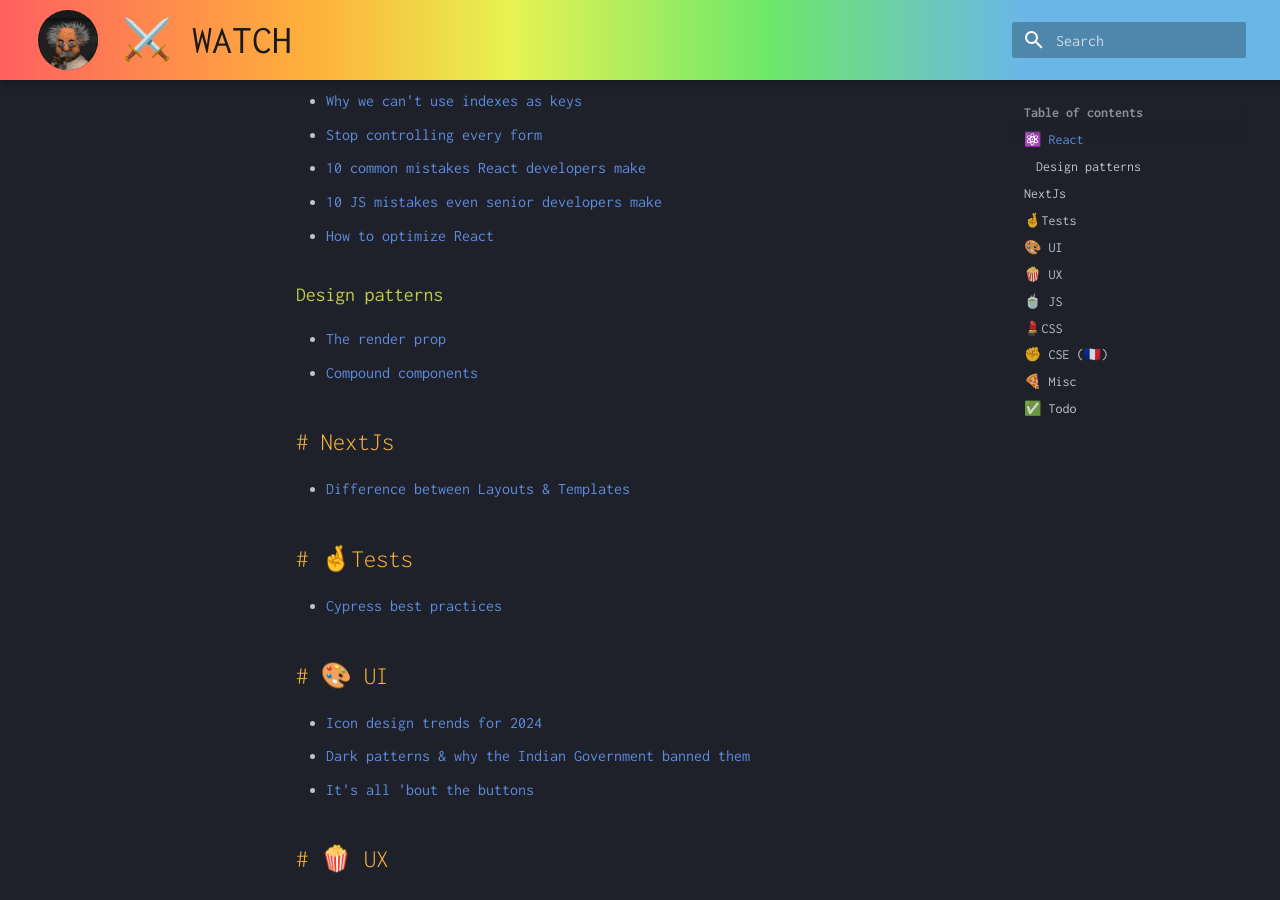
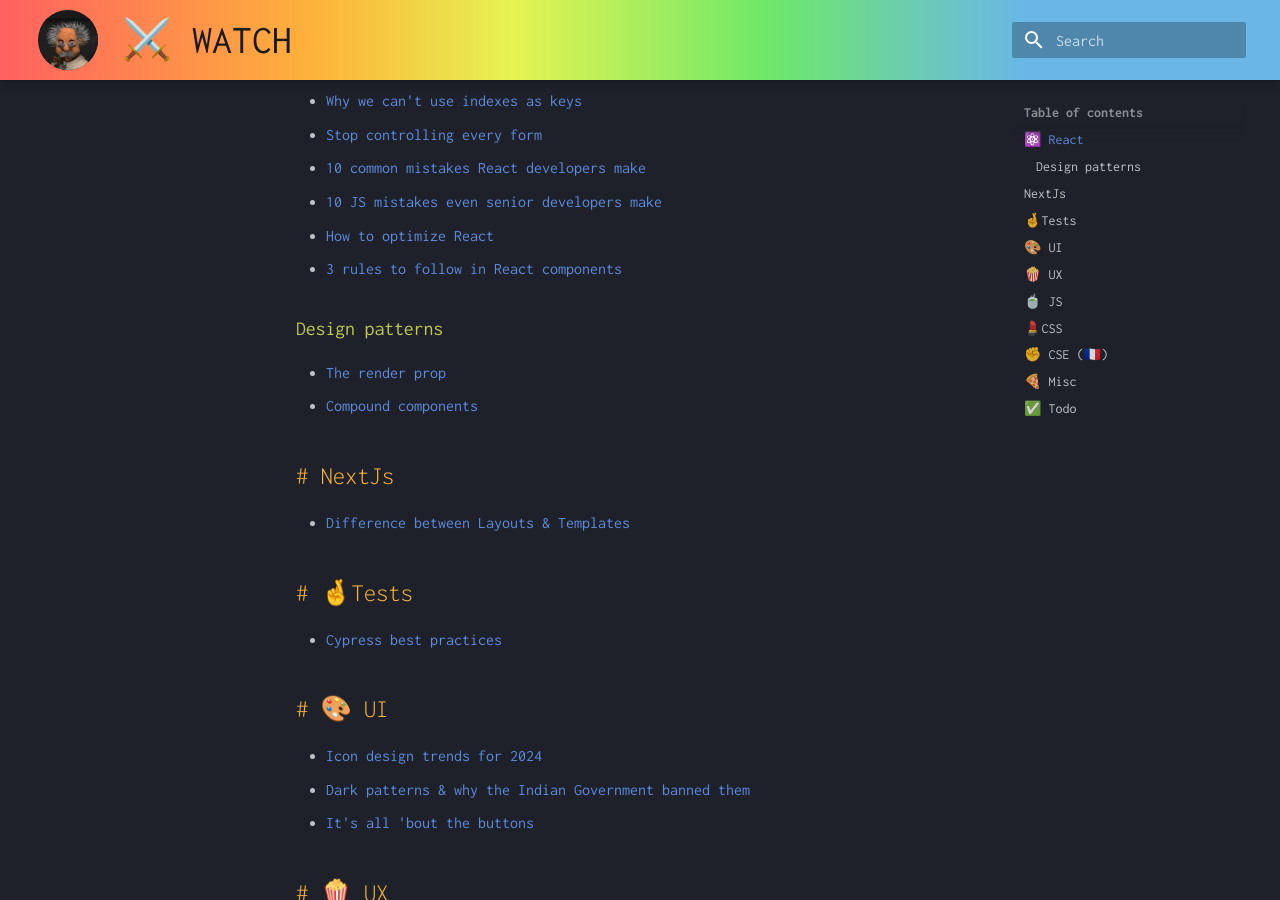
Before and after one commit to keninette/cheatsheets, an MkDocs documentation site: the page built from docs/watch/index.md, in a window 1280 px wide and 900 px high, scrolled down 625 px. Built offline with MkDocs 1.6.1 and Material for MkDocs 9.7.7, drawn with Linux system fonts in a browser that asks for light colours.

Commit message:
Wednesday Watch (2024/09/25)

```diff
--- a/docs/watch/index.md
+++ b/docs/watch/index.md
@@ -11,6 +11,7 @@
 - [10 common mistakes React developers make](https://simuratli.medium.com/10-common-mistakes-react-developers-make-and-how-to-avoid-them-53bceadc6954)
 - [10 JS mistakes even senior developers make](https://javascript.plainenglish.io/10-javascript-mistakes-even-senior-developers-make-and-how-to-avoid-them-f0e0fafdd603)
 - [How to optimize React](https://medium.com/@onix_react/react-optimization-techniques-e384b1ceb794)
+- [3 rules to follow in React components](https://levelup.gitconnected.com/follow-these-3-rules-in-your-react-components-or-i-will-ask-you-to-refactor-896a45170425)
 
 ### Design patterns
 - [The render prop](https://javascript.plainenglish.io/react-design-pattern-the-render-prop-208f37f9ec2e)
```
